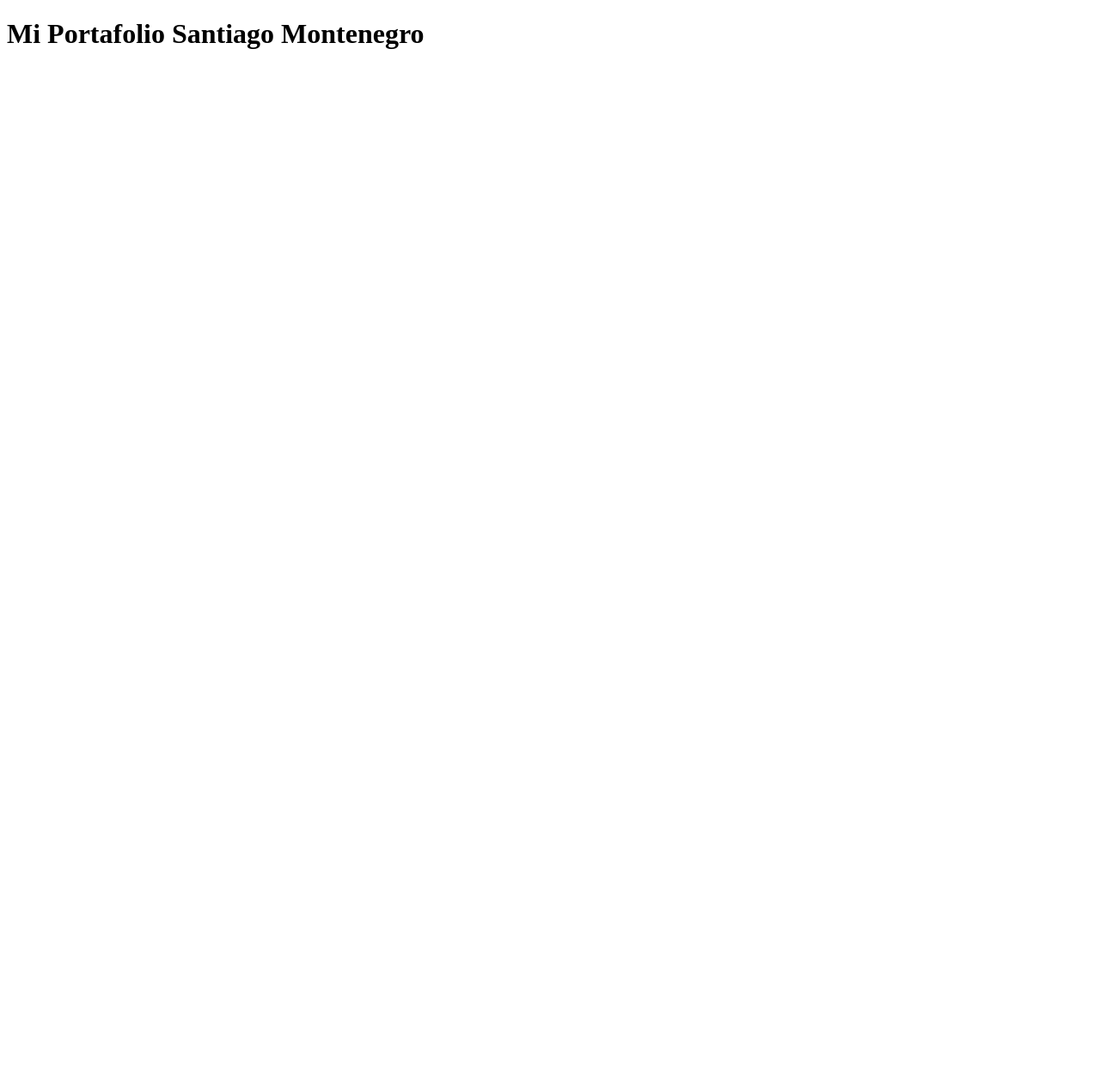
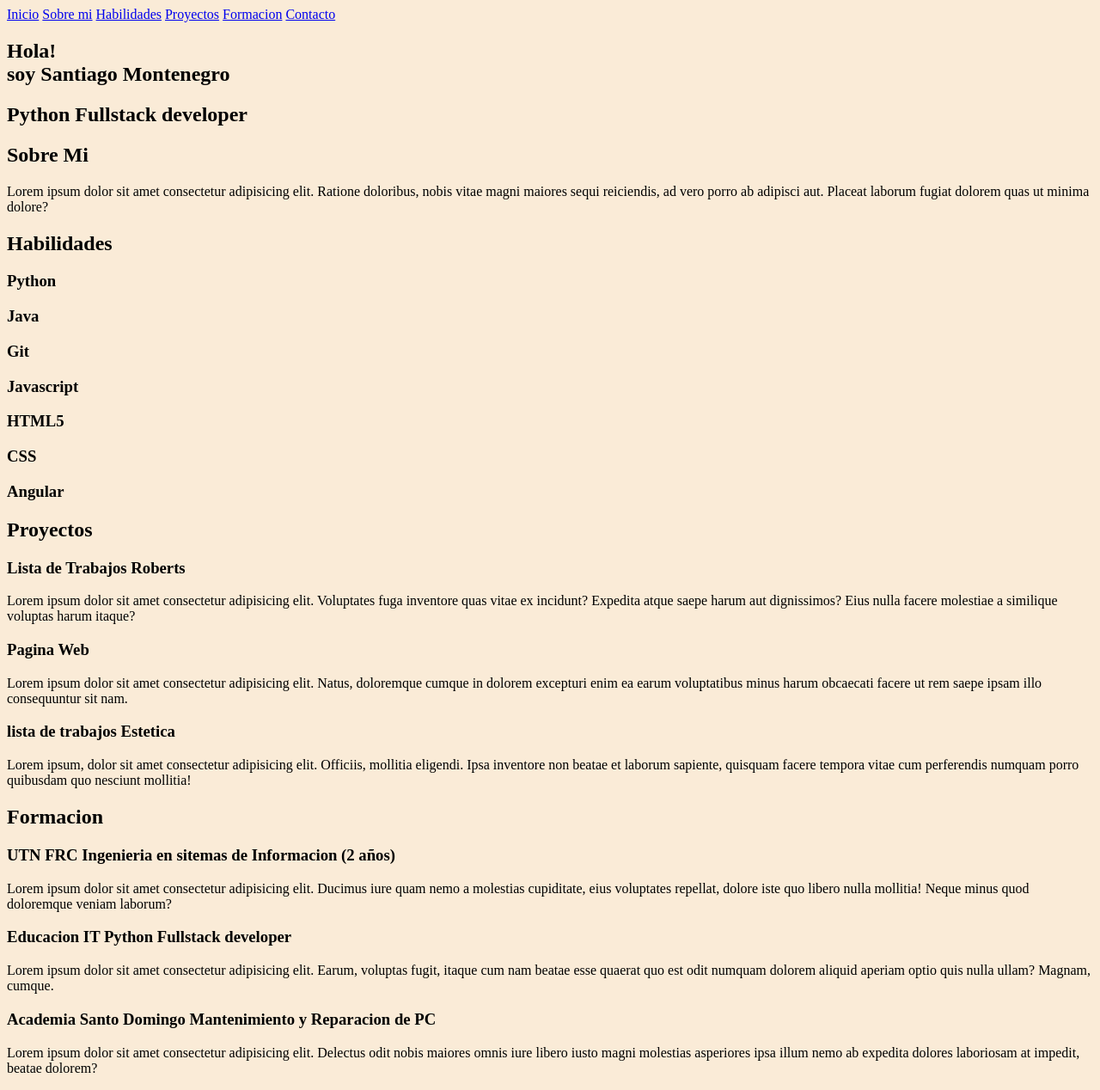
Before and after one commit to santiagomontenegro1994/santiagomontenegro1994.github.io, a plain HTML site: page index.html in a window 1280 px wide. Shown: the whole page at 86% size. Before the commit the page ends 800 px from the top, so only its background shows below. Drawn offline with Linux system fonts and the light colour scheme.

Commit message:
agregando contenido al index.html

```diff
--- /dev/null
+++ b/index.css
@@ -0,0 +1,3 @@
+body{
+    background-color: antiquewhite;
+}
--- a/index.html
+++ b/index.html
@@ -4,9 +4,96 @@
     <meta charset="UTF-8">
     <meta http-equiv="X-UA-Compatible" content="IE=edge">
     <meta name="viewport" content="width=device-width, initial-scale=1.0">
-    <title>Portafolio</title>
+    <title>Portafolio Santiago Montenegro</title>
+    <link rel="stylesheet" href="index.css">
 </head>
 <body>
-    <h1>Mi Portafolio Santiago Montenegro</h1>
+    <header>
+        <div class="container">
+            <nav>
+                <a href="#">Inicio</a>
+                <a href="#">Sobre mi</a>
+                <a href="#">Habilidades</a>
+                <a href="#">Proyectos</a>
+                <a href="#">Formacion</a>
+                <a href="#">Contacto</a>
+            </nav>
+        </div>
+    </header>
+
+    <section id="Banner">
+        <h1>Hola! <br> soy Santiago Montenegro</h1>
+        <h2>Python Fullstack developer</h2>
+    </section>
+
+    <section id="Sobre-mi">
+        <h1>Sobre Mi</h1>
+        <p>Lorem ipsum dolor sit amet consectetur adipisicing elit. Ratione doloribus, nobis vitae magni maiores sequi reiciendis, ad vero porro ab adipisci aut. Placeat laborum fugiat dolorem quas ut minima dolore?</p>
+    </section>
+
+    <section id="Habilidades">
+        <div class="container">
+
+            <h2>Habilidades</h2>
+            <div class="habilidades">
+                <h3>Python</h3>
+            </div>
+            <div class="habilidades">
+                <h3>Java</h3>
+            </div>
+            <div class="habilidades">
+                <h3>Git</h3>
+            </div>
+            <div class="habilidades">
+                <h3>Javascript</h3>
+            </div>
+            <div class="habilidades">
+                <h3>HTML5</h3>
+            </div>
+            <div class="habilidades">
+                <h3>CSS</h3>
+            </div>
+            <div class="habilidades">
+                <h3>Angular</h3>
+            </div>
+        </div>
+    </section>
+
+    <section id="Proyectos">
+        <div class="container">
+            <h2>Proyectos</h2>
+            <div class="proyectos">
+                <h3>Lista de Trabajos Roberts</h3>
+                <p>Lorem ipsum dolor sit amet consectetur adipisicing elit. Voluptates fuga inventore quas vitae ex incidunt? Expedita atque saepe harum aut dignissimos? Eius nulla facere molestiae a similique voluptas harum itaque?</p>
+            </div>
+            <div class="proyectos">
+                <h3>Pagina Web</h3>
+                <p>Lorem ipsum dolor sit amet consectetur adipisicing elit. Natus, doloremque cumque in dolorem excepturi enim ea earum voluptatibus minus harum obcaecati facere ut rem saepe ipsam illo consequuntur sit nam.</p>
+            </div>
+            <div class="proyectos">
+                <h3>lista de trabajos Estetica</h3>
+                <p>Lorem ipsum, dolor sit amet consectetur adipisicing elit. Officiis, mollitia eligendi. Ipsa inventore non beatae et laborum sapiente, quisquam facere tempora vitae cum perferendis numquam porro quibusdam quo nesciunt mollitia!</p>
+            </div>
+        </div>
+    </section>
+
+    <section id="Formacion">
+        <div class="container">
+            <h2>Formacion</h2>
+            <div class="formacion">
+                <h3>UTN FRC Ingenieria en sitemas de Informacion (2 años)</h3>
+                <p>Lorem ipsum dolor sit amet consectetur adipisicing elit. Ducimus iure quam nemo a molestias cupiditate, eius voluptates repellat, dolore iste quo libero nulla mollitia! Neque minus quod doloremque veniam laborum?</p>
+            </div>
+            <div class="formacion">
+                <h3>Educacion IT Python Fullstack developer</h3>
+                <p>Lorem ipsum dolor sit amet consectetur adipisicing elit. Earum, voluptas fugit, itaque cum nam beatae esse quaerat quo est odit numquam dolorem aliquid aperiam optio quis nulla ullam? Magnam, cumque.</p>
+            </div>
+            <div class="formacion">
+                <h3>Academia Santo Domingo Mantenimiento y Reparacion de PC</h3>
+                <p>Lorem ipsum dolor sit amet consectetur adipisicing elit. Delectus odit nobis maiores omnis iure libero iusto magni molestias asperiores ipsa illum nemo ab expedita dolores laboriosam at impedit, beatae dolorem?</p>
+            </div>
+        </div>
+    </section>
+
 </body>
 </html>
```
Also changed, not shown: media/banner.jpg (added).
